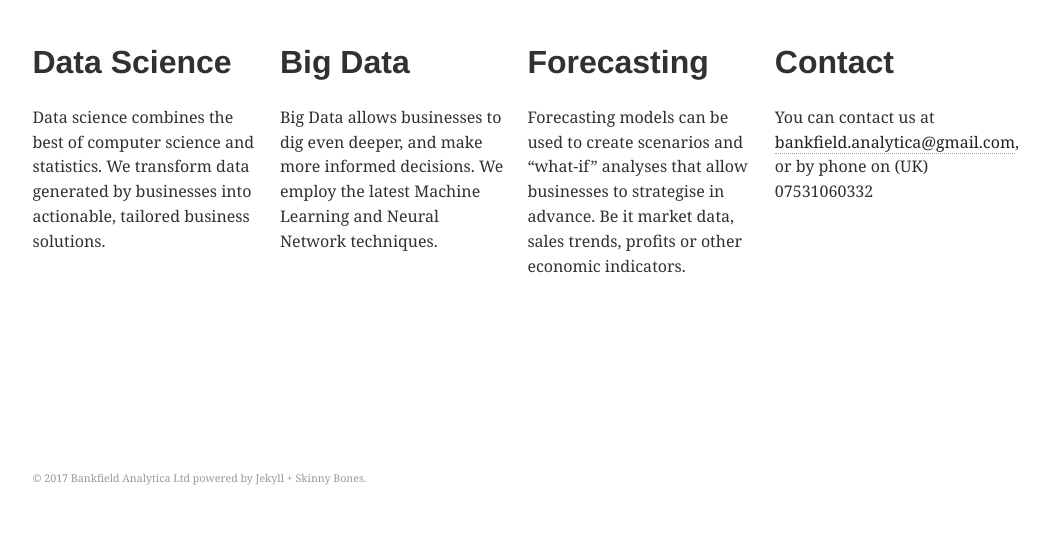
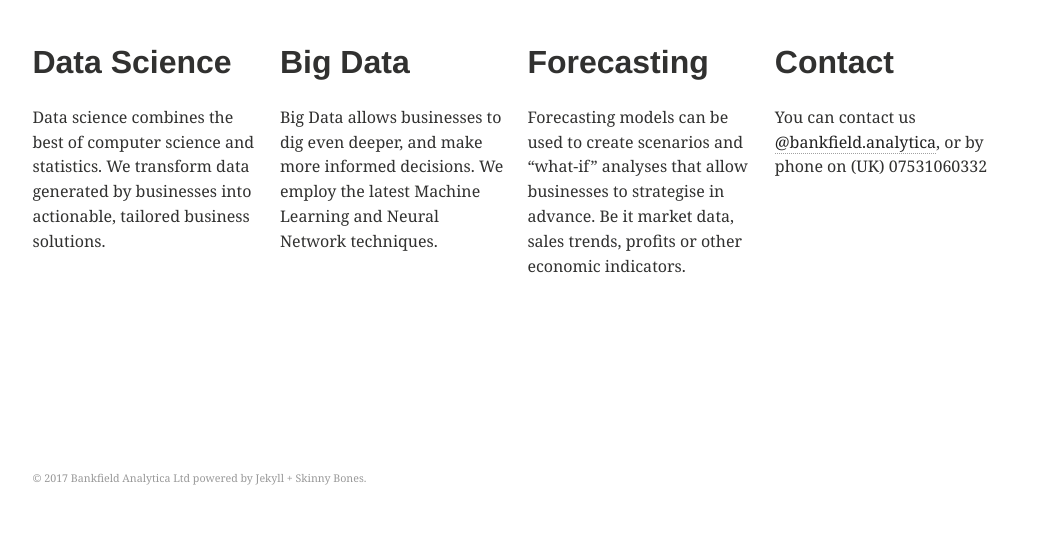
Before and after one commit to Bankfield-Analytica/.github.io, a Jekyll site: the page built from index.md, in a window 1280 px wide. Shown: the part 388-943 px from the top of the page, without its empty margins (124-1174 px from the left). Built offline with Jekyll 4.4.1, drawn with Linux system fonts in a browser that asks for light colours.

Commit message:
Update index.md

```diff
--- a/index.md
+++ b/index.md
@@ -30,7 +30,7 @@ permalink: /
 
 <div class="tile">
   <h1>Contact</h1>
-  <p>You can contact us at <a href="mailto:bankfield.analytica@gmail.com">bankfield.analytica@gmail.com</a>, or by phone on (UK) 07531060332</p>
+  <p>You can contact us <a href="mailto:bankfield.analytica@gmail.com">@bankfield.analytica</a>, or by phone on (UK) 07531060332</p>
 </div><!-- /.tile -->
 
 </div><!-- /.tiles -->
```
